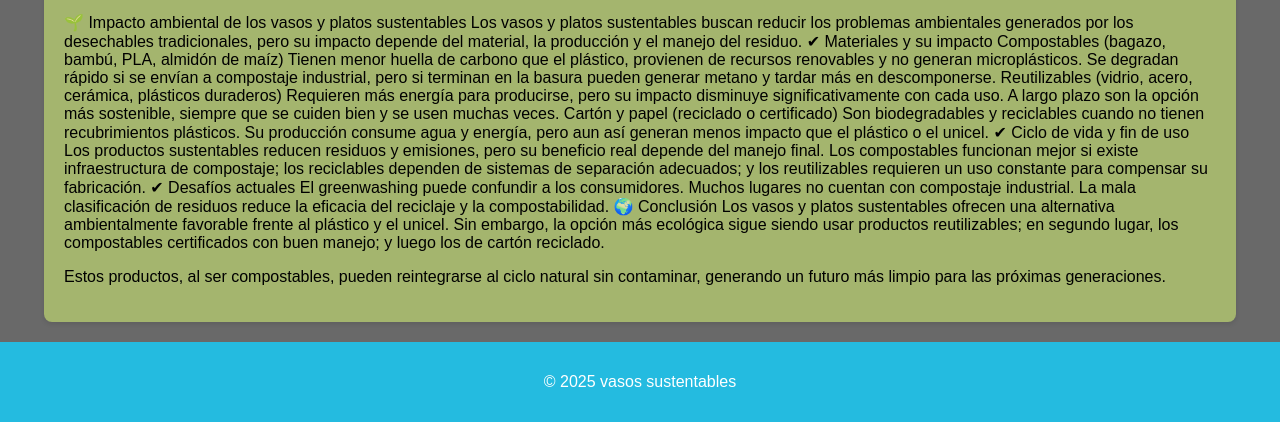
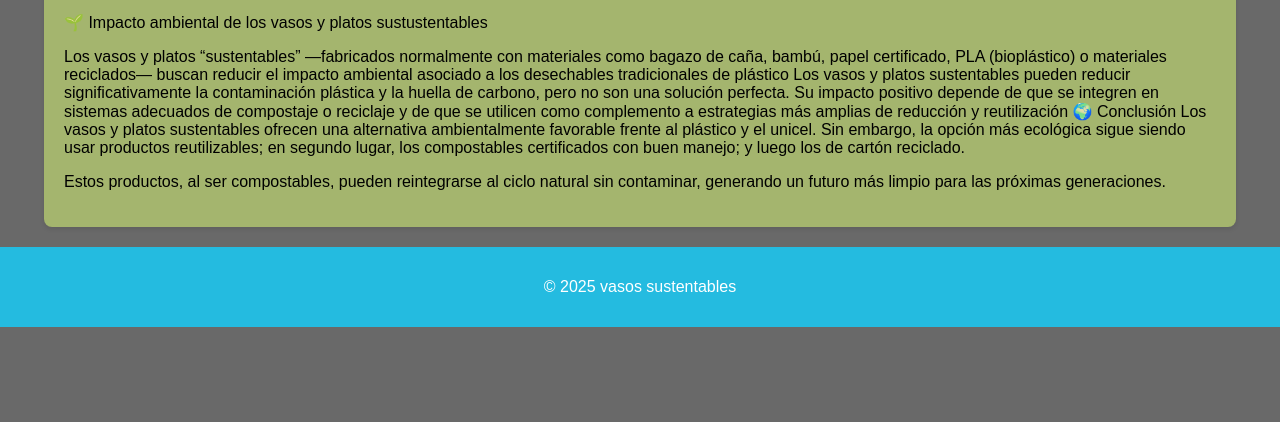
Before and after one commit to JaYd12345tupu/tupus2233, a plain HTML site: page index.html in a window 1280 px wide. Shown: the part 2019-2441 px from the top of the page. After the commit the page ends 2346 px from the top, so only its background shows below. Drawn offline with Linux system fonts and the light colour scheme.

Commit message:
Update index.html

```diff
--- a/index.html
+++ b/index.html
@@ -108,34 +108,9 @@ Un avance importante fue el desarrollo de bioplásticos basados en almidones nat
 
 <img src="https://github.com/user-attachments/assets/c4b2c65f-d897-4446-a7aa-a19753fcb6d3" alt="Planeta verde">
 
-<p>🌱 Impacto ambiental de los vasos y platos sustentables
-
-Los vasos y platos sustentables buscan reducir los problemas ambientales generados por los desechables tradicionales, pero su impacto depende del material, la producción y el manejo del residuo.
-
-✔ Materiales y su impacto
-Compostables (bagazo, bambú, PLA, almidón de maíz)
-
-Tienen menor huella de carbono que el plástico, provienen de recursos renovables y no generan microplásticos. Se degradan rápido si se envían a compostaje industrial, pero si terminan en la basura pueden generar metano y tardar más en descomponerse.
-
-Reutilizables (vidrio, acero, cerámica, plásticos duraderos)
-
-Requieren más energía para producirse, pero su impacto disminuye significativamente con cada uso. A largo plazo son la opción más sostenible, siempre que se cuiden bien y se usen muchas veces.
-
-Cartón y papel (reciclado o certificado)
-
-Son biodegradables y reciclables cuando no tienen recubrimientos plásticos. Su producción consume agua y energía, pero aun así generan menos impacto que el plástico o el unicel.
-
-✔ Ciclo de vida y fin de uso
-
-Los productos sustentables reducen residuos y emisiones, pero su beneficio real depende del manejo final. Los compostables funcionan mejor si existe infraestructura de compostaje; los reciclables dependen de sistemas de separación adecuados; y los reutilizables requieren un uso constante para compensar su fabricación.
-
-✔ Desafíos actuales
-
-El greenwashing puede confundir a los consumidores.
-
-Muchos lugares no cuentan con compostaje industrial.
-
-La mala clasificación de residuos reduce la eficacia del reciclaje y la compostabilidad.
+<p>🌱 Impacto ambiental de los vasos y platos sustustentables </p>
+ Los vasos y platos “sustentables” —fabricados normalmente con materiales como bagazo de caña, bambú, papel certificado, PLA (bioplástico) o materiales reciclados— buscan reducir el impacto ambiental asociado a los desechables tradicionales de plástico
+ Los vasos y platos sustentables pueden reducir significativamente la contaminación plástica y la huella de carbono, pero no son una solución perfecta. Su impacto positivo depende de que se integren en sistemas adecuados de compostaje o reciclaje y de que se utilicen como complemento a estrategias más amplias de reducción y reutilización
 
 🌍 Conclusión
 
```
